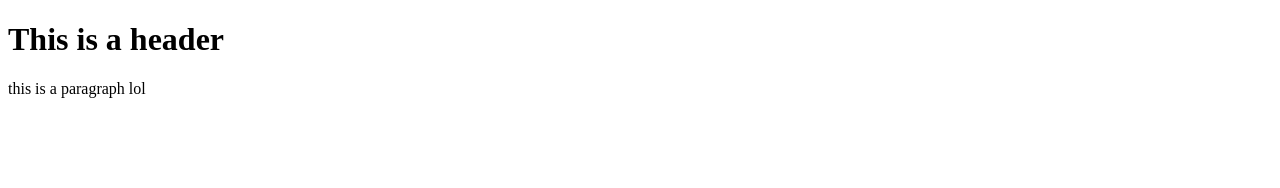
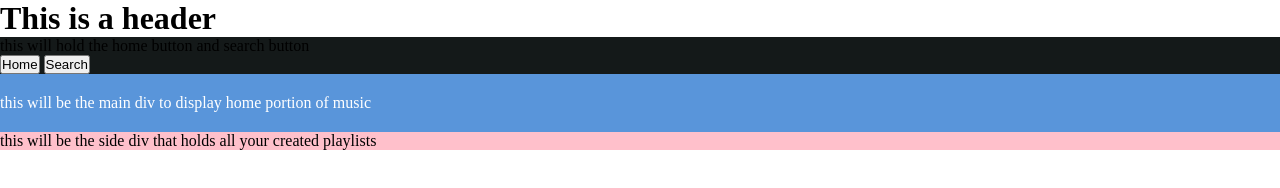
Before and after one commit to yasminaguilarx/mvp_project, a website: page public/index.html in a window 1280 px wide. Drawn offline with Linux system fonts and the light colour scheme.

Commit message:
styling changes

```diff
--- a/public/index.html
+++ b/public/index.html
@@ -3,12 +3,22 @@
   <head>
     <meta charset="UTF-8" />
     <meta name="viewport" content="width=device-width, initial-scale=1.0" />
-    <title><Spotify2.0</title>
+    <title>Playlist Creator</title>
     <link rel="stylesheet" href="./main.css" />
     <script defer src="./app.js"></script>
   </head>
   <body>
     <h1>This is a header</h1>
-    <p>this is a paragraph lol</p>
+    <div id="btndiv">
+      <p>this will hold the home button and search button</p>
+      <button id="homebtn">Home</button>
+      <button id="searchbtn">Search</button>
+    </div>
+    <div id="mainDisplay">
+      <p>this will be the main div to display home portion of music</p>
+    </div>
+    <div id="sidePanel">
+      <p>this will be the side div that holds all your created playlists</p>
+    </div>
   </body>
 </html>
--- a/public/main.css
+++ b/public/main.css
@@ -0,0 +1,23 @@
+* {
+  margin: 0;
+  padding: 0;
+  box-sizing: border-box;
+}
+
+#btndiv {
+  background-color: #141919;
+}
+
+#mainDisplay {
+  color: #fff;
+  background-color: #5995da;
+  padding: 20px 0;
+}
+
+#sidePanel {
+  background-color: pink;
+}
+
+/* .menu {
+  border: 1px solid #fff;
+  width: 900px */
```
